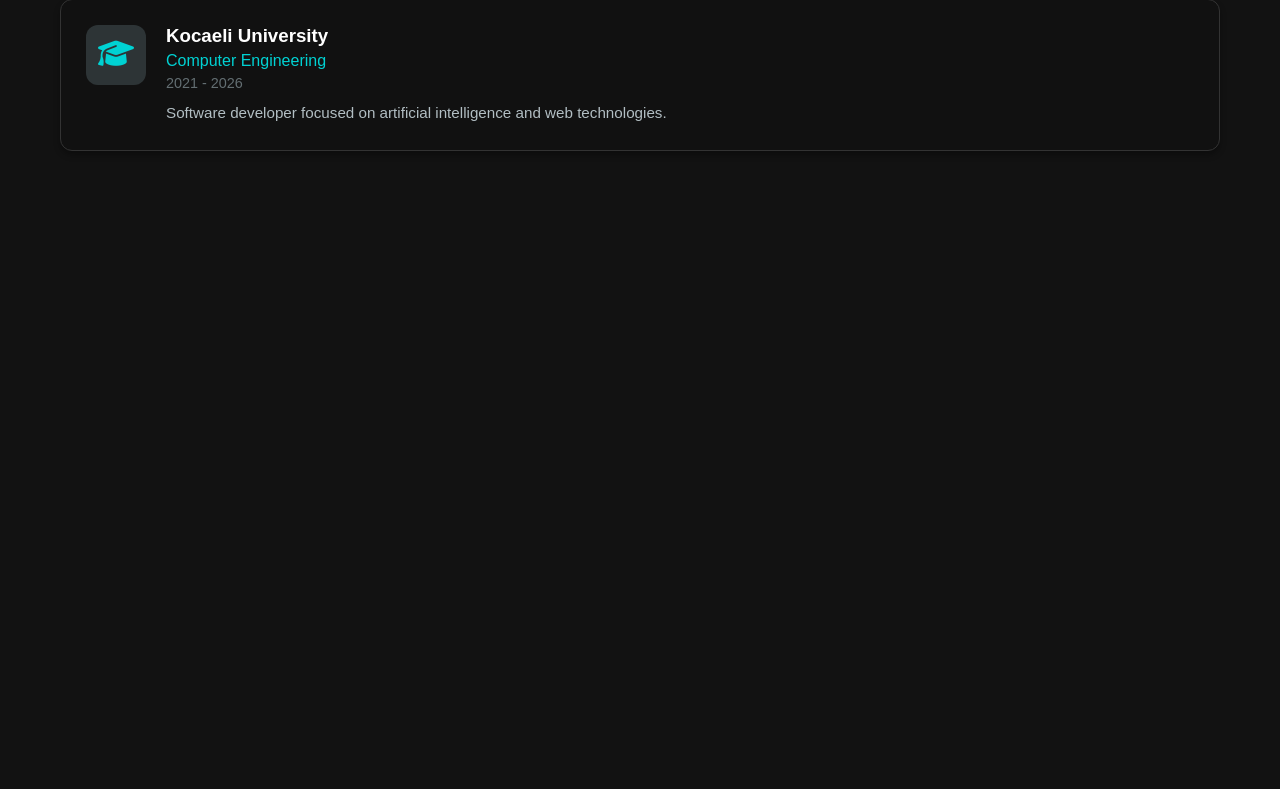
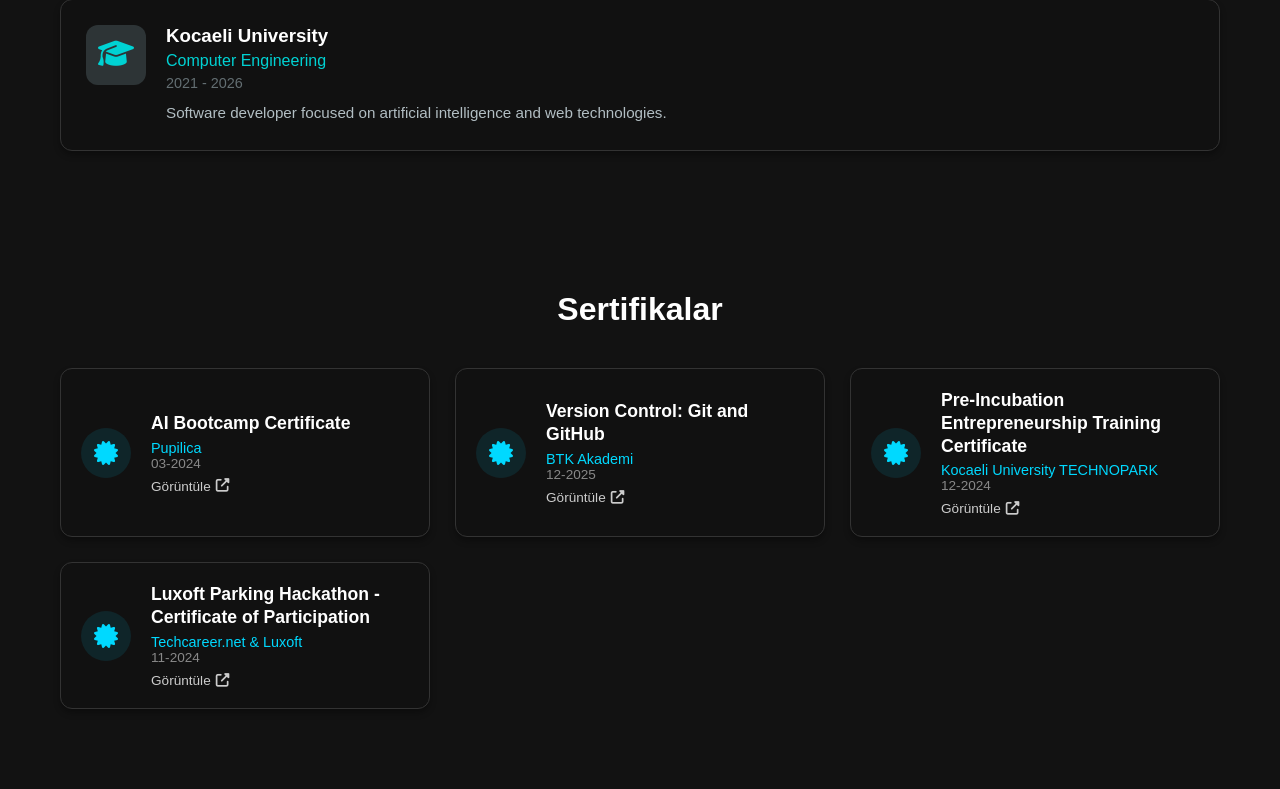
Before and after one commit to vedatkoylahisar/Portfolyo, a Flask app: page /about in a window 1280 px wide. Shown: the part 1594-2383 px from the top of the page. Before the commit the page ends 1745 px from the top, so only its background shows below. Run offline with Flask 3, Linux system fonts and the light colour scheme.

Commit message:
Cv ve bilgi guncellemesi yapildi.

```diff
--- a/data.json
+++ b/data.json
@@ -69,6 +69,32 @@
           "description": "Software developer focused on artificial intelligence and web technologies."
         }
       ],
+      "certificates": [
+        {
+          "title": "AI Bootcamp Certificate",
+          "issuer": "Pupilica",
+          "date": "03-2024",
+          "link": "https://www.linkedin.com/in/vedat-koylahisar-98790b238/overlay/1740865801134/single-media-viewer/?profileId=ACoAADs5O7cBQTfngVXHVEPUNBKNmTwLwxnLKwQ"
+        },
+        {
+          "title": "Version Control: Git and GitHub",
+          "issuer": "BTK Akademi",
+          "date": "12-2025",
+          "link": "https://www.linkedin.com/in/vedat-koylahisar-98790b238/overlay/1765654720852/single-media-viewer/?profileId=ACoAADs5O7cBQTfngVXHVEPUNBKNmTwLwxnLKwQ"
+        },
+        {
+          "title": "Pre-Incubation Entrepreneurship Training Certificate",
+          "issuer": "Kocaeli University TECHNOPARK",
+          "date": "12-2024",
+          "link": "https://www.linkedin.com/in/vedat-koylahisar-98790b238/details/certifications/1076957291/multiple-media-viewer/?profileId=ACoAADs5O7cBQTfngVXHVEPUNBKNmTwLwxnLKwQ&treasuryMediaId=1734440325546"
+        },
+        {
+          "title": "Luxoft Parking Hackathon - Certificate of Participation",
+          "issuer": "Techcareer.net & Luxoft",
+          "date": "11-2024",
+          "link": "https://www.linkedin.com/in/vedat-koylahisar-98790b238/details/certifications/1734436512447/single-media-viewer/?profileId=ACoAADs5O7cBQTfngVXHVEPUNBKNmTwLwxnLKwQ"
+        }
+      ],
       "experience": [
         {
           "company": "Bimser Cozum",
@@ -99,6 +125,14 @@
           "tags": [ "Python", "OpenCV", "TensorFlow", "MediaPipe" ],
           "github_link": "https://github.com/vedatkoylahisar/SIGN_LANGUAGE",
           "demo_link": "https://www.kaggle.com/code/vedatkoylahisar/sign-language"
+        },
+        {
+          "title": "EEG-Based Emotion Recognition (TÜBİTAK 2209-A)",
+          "description": "A senior research project funded by TÜBİTAK 2209-A, comparing deep learning models for emotion recognition from EEG signals.",
+          "details": "This project, supported by the TÜBİTAK 2209-A Undergraduate Research Projects Program, investigates the effectiveness of various deep learning architectures in recognizing emotions from EEG data.<br><br><strong>Project Scope:</strong><ul><li>Preprocessing and denoising of EEG signals.</li><li>Time-frequency analysis and feature extraction.</li><li>Comparative analysis of CNN, LSTM, and Hybrid models.</li></ul><br><strong>Achievements:</strong><ul><li>TÜBİTAK Project Leadership Experience</li><li>Academic Research and Literature Review</li><li>Biomedical Signal Processing Proficiency</li></ul>",
+          "tags": [ "Deep Learning", "EEG", "TÜBİTAK", "Python", "Signal Processing" ],
+          "github_link": "",
+          "demo_link": ""
         },
         {
           "title": "Academic Article Search (Web Scraping)",
@@ -198,6 +232,32 @@
           "description": "Yapay zeka ve web teknolojileri üzerine çözümler üreten bir yazılım geliştiricisi."
         }
       ],
+      "certificates": [
+        {
+          "title": "Yapay Zeka Bootcamp Sertifkası",
+          "issuer": "Pupilica",
+          "date": "03-2024",
+          "link": "https://www.linkedin.com/in/vedat-koylahisar-98790b238/overlay/1740865801134/single-media-viewer/?profileId=ACoAADs5O7cBQTfngVXHVEPUNBKNmTwLwxnLKwQ"
+        },
+        {
+          "title": "Versiyon Kontrolleri: Git ve GitHub",
+          "issuer": "BTK Akademi",
+          "date": "12-2025",
+          "link": "https://www.linkedin.com/in/vedat-koylahisar-98790b238/overlay/1765654720852/single-media-viewer/?profileId=ACoAADs5O7cBQTfngVXHVEPUNBKNmTwLwxnLKwQ"
+        },
+        {
+          "title": "Ön kuluçka girişimcilik eğitim sertifkası",
+          "issuer": "Kocaeli Üniversitesi TEKNOPARK A.Ş.",
+          "date": "12-2024",
+          "link": "https://www.linkedin.com/in/vedat-koylahisar-98790b238/details/certifications/1076957291/multiple-media-viewer/?profileId=ACoAADs5O7cBQTfngVXHVEPUNBKNmTwLwxnLKwQ&treasuryMediaId=1734440325546"
+        },
+        {
+          "title": "Luxoft Parking Hackathon - Certificate of Participation",
+          "issuer": "Techcareer.net & Luxoft",
+          "date": "11-2024",
+          "link": "https://www.linkedin.com/in/vedat-koylahisar-98790b238/details/certifications/1734436512447/single-media-viewer/?profileId=ACoAADs5O7cBQTfngVXHVEPUNBKNmTwLwxnLKwQ"
+        }
+      ],
       "experience": [
         {
           "company": "Bimser Cozum",
@@ -228,6 +288,14 @@
           "tags": [ "Python", "OpenCV", "TensorFlow", "MediaPipe" ],
           "github_link": "https://github.com/vedatkoylahisar/SIGN_LANGUAGE",
           "demo_link": "https://www.kaggle.com/code/vedatkoylahisar/sign-language"
+        },
+        {
+          "title": "EEG Tabanlı Duygu Tanıma (TÜBİTAK 2209-A)",
+          "description": "TÜBİTAK 2209-A desteğiyle gerçekleştirilen, EEG sinyalleri üzerinden duygu analizi yapan derin öğrenme modellerinin karşılaştırıldığı bitirme projesi.",
+          "details": "TÜBİTAK 2209-A Üniversite Öğrencileri Araştırma Projeleri Destekleme Programı kapsamında hibe almaya hak kazanan bu proje, EEG sinyalleri kullanılarak duygu tanıma üzerine çeşitli derin öğrenme yöntemlerinin performansını karşılaştırır.<br><br><strong>Proje Kapsamı:</strong><ul><li>EEG sinyallerinin işlenmesi ve gürültüden arındırılması.</li><li>Zaman-frekans analizi ve öznitelik çıkarımı.</li><li>CNN, LSTM ve Hibrit modellerin başarı oranlarının kıyaslanması.</li></ul><br><strong>Kazanımlar:</strong><ul><li>TÜBİTAK Proje Yürütücülüğü Deneyimi</li><li>Akademik Araştırma ve Literatür Tarama</li><li>Biyomedikal Sinyal İşleme Yetkinliği</li></ul>",
+          "tags": [ "Deep Learning", "EEG", "TÜBİTAK", "Python", "Signal Processing" ],
+          "github_link": "",
+          "demo_link": ""
         },
         {
           "title": "Akademik Makale Arama (Web Scraping)",
@@ -327,6 +395,32 @@
           "description": "Softwareentwickler mit Schwerpunkt auf künstliche Intelligenz und Webtechnologien."
         }
       ],
+      "certificates": [
+        {
+          "title": "KI-Bootcamp-Zertifikat",
+          "issuer": "Pupilica",
+          "date": "03-2024",
+          "link": "https://www.linkedin.com/in/vedat-koylahisar-98790b238/overlay/1740865801134/single-media-viewer/?profileId=ACoAADs5O7cBQTfngVXHVEPUNBKNmTwLwxnLKwQ"
+        },
+        {
+          "title": "Versionskontrolle: Git und GitHub",
+          "issuer": "BTK Akademi",
+          "date": "12-2025",
+          "link": "https://www.linkedin.com/in/vedat-koylahisar-98790b238/overlay/1765654720852/single-media-viewer/?profileId=ACoAADs5O7cBQTfngVXHVEPUNBKNmTwLwxnLKwQ"
+        },
+        {
+          "title": "Zertifikat für Vorinkubations-Gründerschulung",
+          "issuer": "Kocaeli Universität TECHNOPARK",
+          "date": "12-2024",
+          "link": "https://www.linkedin.com/in/vedat-koylahisar-98790b238/details/certifications/1076957291/multiple-media-viewer/?profileId=ACoAADs5O7cBQTfngVXHVEPUNBKNmTwLwxnLKwQ&treasuryMediaId=1734440325546"
+        },
+        {
+          "title": "Luxoft Parking Hackathon - Teilnahmezertifikat",
+          "issuer": "Techcareer.net & Luxoft",
+          "date": "11-2024",
+          "link": "https://www.linkedin.com/in/vedat-koylahisar-98790b238/details/certifications/1734436512447/single-media-viewer/?profileId=ACoAADs5O7cBQTfngVXHVEPUNBKNmTwLwxnLKwQ"
+        }
+      ],
       "experience": [
         {
           "company": "Bimser Cozum",
@@ -357,6 +451,14 @@
           "tags": [ "Python", "OpenCV", "TensorFlow", "MediaPipe" ],
           "github_link": "https://github.com/vedatkoylahisar/SIGN_LANGUAGE",
           "demo_link": "https://www.kaggle.com/code/vedatkoylahisar/sign-language"
+        },
+        {
+          "title": "EEG-basierte Emotionserkennung (TÜBİTAK 2209-A)",
+          "description": "Ein von TÜBİTAK 2209-A gefördertes Forschungsprojekt, das Deep-Learning-Modelle zur Emotionserkennung aus EEG-Signalen vergleicht.",
+          "details": "Dieses Abschlussprojekt, unterstützt durch das TÜBİTAK 2209-A Programm, untersucht die Effektivität verschiedener Deep-Learning-Methoden bei der Erkennung von Emotionen aus EEG-Daten.<br><br><strong>Projektumfang:</strong><ul><li>Vorverarbeitung und Rauschunterdrückung von EEG-Signalen.</li><li>Zeit-Frequenz-Analyse und Merkmalsextraktion.</li><li>Vergleichsanalyse von CNN-, LSTM- und Hybridmodellen.</li></ul><br><strong>Erfolge:</strong><ul><li>Erfahrung in der TÜBİTAK-Projektleitung</li><li>Akademische Forschung und Literaturrecherche</li><li>Kompetenz in der biomedizinischen Signalverarbeitung</li></ul>",
+          "tags": [ "Deep Learning", "EEG", "TÜBİTAK", "Python", "Signal Processing" ],
+          "github_link": "",
+          "demo_link": ""
         },
         {
           "title": "Akademische Artikelsuche (Web Scraping)",
--- a/static/css/style.css
+++ b/static/css/style.css
@@ -1716,3 +1716,93 @@ nav ul {
         color: #121212;
         transform: translateY(-2px);
     }
+
+
+
+/* =================================== */
+/* SERTİFİKALAR BÖLÜMÜ STİLLERİ       */
+/* =================================== */
+
+.certificates-section {
+    padding-bottom: 80px;
+    margin-top: 40px;
+}
+
+.certificates-grid {
+    display: grid;
+    /* Ekran genişliğine göre otomatik sığdırır */
+    grid-template-columns: repeat(auto-fill, minmax(300px, 1fr));
+    gap: 25px;
+}
+
+.certificate-card {
+    display: flex;
+    align-items: center; /* İkon ve yazıyı ortalar */
+    gap: 20px;
+    padding: 20px;
+    transition: transform 0.3s ease, border-color 0.3s ease;
+}
+
+    /* Karta hover yapınca hafif yukarı kalksın */
+    .certificate-card:hover {
+        transform: translateY(-5px);
+        border-color: #00d9ff;
+    }
+
+.cert-icon-box {
+    width: 50px;
+    height: 50px;
+    background-color: rgba(0, 217, 255, 0.1); /* Hafif mavi arka plan */
+    border-radius: 50%;
+    display: flex;
+    align-items: center;
+    justify-content: center;
+    font-size: 1.5rem;
+    color: #00d9ff;
+    flex-shrink: 0; /* İkonun sıkışmasını engeller */
+}
+
+.cert-info {
+    display: flex;
+    flex-direction: column;
+}
+
+    .cert-info h3 {
+        font-size: 1.1rem;
+        color: #fff;
+        margin-bottom: 5px;
+        line-height: 1.3;
+    }
+
+.cert-issuer {
+    color: #00d9ff;
+    font-size: 0.9rem;
+    font-weight: 500;
+}
+
+.cert-date {
+    color: #888;
+    font-size: 0.85rem;
+    margin-bottom: 8px;
+}
+
+.cert-link {
+    font-size: 0.85rem;
+    color: #ccc;
+    text-decoration: none;
+    transition: 0.3s;
+    display: inline-flex;
+    align-items: center;
+    gap: 5px;
+}
+
+    .cert-link:hover {
+        color: #00d9ff;
+    }
+
+/* Mobil Uyumluluk */
+@media (max-width: 600px) {
+    .certificates-grid {
+        grid-template-columns: 1fr; /* Mobilde tek sütun */
+    }
+}
--- a/templates/about.html
+++ b/templates/about.html
@@ -78,6 +78,31 @@
     </section>
     {% endif %}
 
+    {% if texts.certificates %}
+    <section class="certificates-section container">
+        <h2 class="section-title scroll-element fade-in-up">Sertifikalar</h2>
+        <div class="certificates-grid">
+            {% for cert in texts.certificates %}
+            <div class="certificate-card dark-card scroll-element fade-in-up">
+                <div class="cert-icon-box">
+                    <i class="fas fa-certificate"></i>
+                </div>
+                <div class="cert-info">
+                    <h3>{{ cert.title }}</h3>
+                    <span class="cert-issuer">{{ cert.issuer }}</span>
+                    <span class="cert-date">{{ cert.date }}</span>
+                    {% if cert.link %}
+                    <a href="{{ cert.link }}" target="_blank" class="cert-link">
+                        Görüntüle <i class="fas fa-external-link-alt"></i>
+                    </a>
+                    {% endif %}
+                </div>
+            </div>
+            {% endfor %}
+        </div>
+    </section>
+    {% endif %}
+
 </div>
 
 
--- a/templates/index.html
+++ b/templates/index.html
@@ -23,7 +23,7 @@
             <a href="mailto:vedatkylhsr@gmail.com"><i class="fas fa-envelope"></i></a>
         </div>
         <!-- ... existing code ... -->
-        <a href="{{ url_for('static', filename='files/cv.pdf') }}" class="btn" download="Vedat_Koylahisar_CV.pdf">{{ texts.downloadCV }}</a>
+        <a href="{{ url_for('static', filename='files/VedatKoylahisarCV.pdf') }}" class="btn" download="VedatKoylahisarCV.pdf">{{ texts.downloadCV }}</a>
     </div>
 
     <!-- ... (animation-wrapper ve img aynı) ... -->
```
Also changed, not shown: 2 other files.
